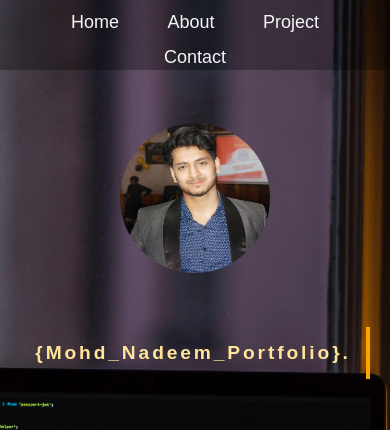
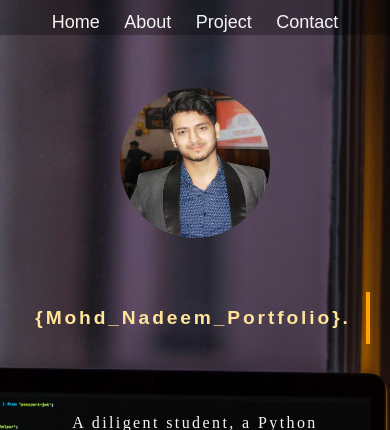
Before and after one commit to snad0/Portfolio, a Flask app: page / in a window 390 px wide. Shown: the top 430 px of the page. Run offline with Flask 2, Linux system fonts and the light colour scheme.

Commit message:
new commit

```diff
--- a/static/css/main.css
+++ b/static/css/main.css
@@ -59,15 +59,15 @@ html{
     list-style: none;
     font-size: 1.3rem;
     display: inline-block;
-    margin-right: 20px;
+
     color: white;
-    margin-right: 50px;
+    margin-right: 10px;
     margin-top: 10px;
 }
 #navbar ul li a{
     color: whitesmoke;
     display: block;
-    padding: 2px 22px;
+    padding: 2px 10px;
     border-radius: 20px;
     text-decoration: none; /*to remove underline*/
     font-size: 18px;
@@ -556,7 +556,7 @@ nav ul li{
 
     }
     #navbar ul li{
-        font-size: 1.5rem;
+        font-size: 1rem;
         margin-right: 0;
     }
 }
```
